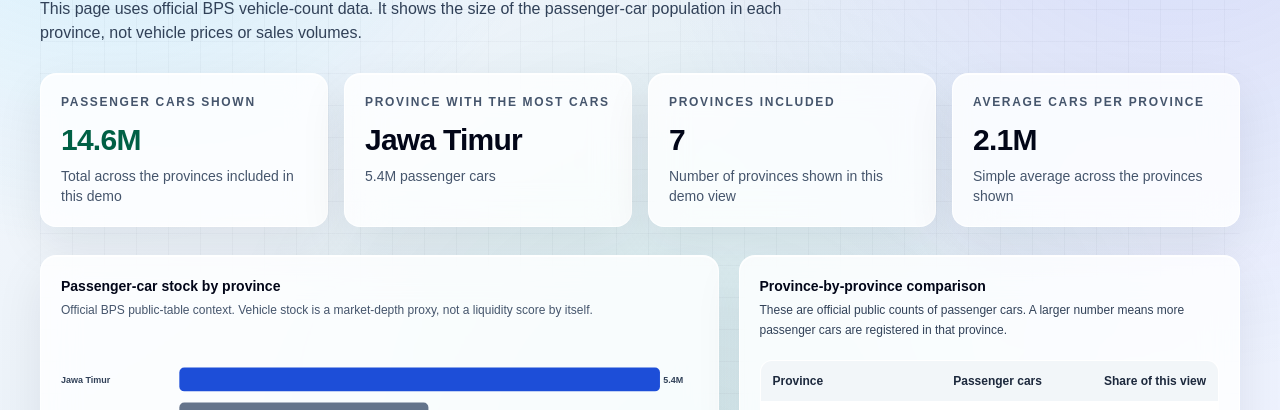
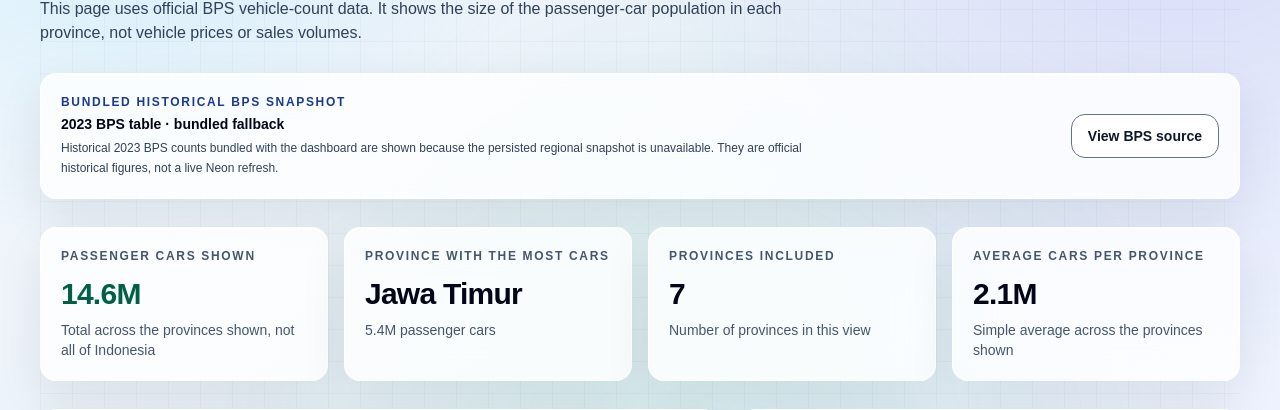
Before and after one commit to kevinkent1505/fin-engine, a Next.js app in the folder apps/dashboard/: page /market in a window 1280 px wide. Shown: the part 263-673 px from the top of the page. Built offline with nearby package versions, Linux system fonts and the light colour scheme; no server answers.

Commit message:
dashboard: show BPS freshness and decouple market page from valuation

```diff
--- a/apps/dashboard/app/market/page.tsx
+++ b/apps/dashboard/app/market/page.tsx
@@ -1,19 +1,19 @@
 import { MetricCard } from "@/components/ui/metric-card";
 import { RegionalMarketChart } from "@/features/market-intelligence/regional-market-chart";
-import { getDashboardData } from "@/lib/data";
+import { getRegionalMarketData } from "@/lib/data";
 import { formatNumberCompact } from "@/lib/format";
 
 export default async function MarketIntelligencePage() {
-  const data = await getDashboardData();
-  const totalPassengerCars = data.regionalMarket.reduce(
+  const { regionalMarket, regionalSource, isFallback } = await getRegionalMarketData();
+  const totalPassengerCars = regionalMarket.reduce(
     (sum, item) => sum + item.passengerCars,
     0,
   );
-  const largest = [...data.regionalMarket].sort(
+  const largest = [...regionalMarket].sort(
     (a, b) => b.passengerCars - a.passengerCars,
   )[0];
   const averagePassengerCars = Math.round(
-    totalPassengerCars / data.regionalMarket.length,
+    totalPassengerCars / Math.max(regionalMarket.length, 1),
   );
 
   return (
@@ -30,27 +30,52 @@ export default async function MarketIntelligencePage() {
         </p>
       </section>
 
+      <section
+        className="glass-panel flex flex-col justify-between gap-4 rounded-2xl p-4 sm:flex-row sm:items-center sm:p-5"
+        aria-label="Regional data source and freshness"
+      >
+        <div className="min-w-0">
+          <div className="text-xs font-bold uppercase tracking-[0.14em] text-blue-900">
+            {isFallback ? "Bundled historical BPS snapshot" : "Persisted official BPS snapshot"}
+          </div>
+          <p className="mt-1 text-sm font-semibold text-slate-950">{regionalSource.lastUpdated}</p>
+          <p className="mt-1 max-w-3xl text-xs leading-5 text-slate-700">{regionalSource.note}</p>
+        </div>
+        {regionalSource.url ? (
+          <a
+            className="action-secondary w-full shrink-0 sm:w-auto"
+            href={regionalSource.url}
+            target="_blank"
+            rel="noopener noreferrer"
+          >
+            View BPS source <span className="sr-only">(opens in new tab)</span>
+          </a>
+        ) : null}
+      </section>
+
       <section className="grid gap-4 sm:grid-cols-2 xl:grid-cols-4" aria-label="Regional market summary">
         <MetricCard
           metric={{
             label: "Passenger cars shown",
             value: formatNumberCompact(totalPassengerCars),
-            helper: "Total across the provinces included in this demo",
+            helper: "Total across the provinces shown, not all of Indonesia",
             tone: "positive",
           }}
         />
         <MetricCard
           metric={{
             label: "Province with the most cars",
-            value: largest.region,
-            helper: `${formatNumberCompact(largest.passengerCars)} passenger cars`,
+            value: largest?.region ?? "Not available",
+            helper: largest
+              ? `${formatNumberCompact(largest.passengerCars)} passenger cars`
+              : "No regional observations are available",
           }}
         />
         <MetricCard
           metric={{
             label: "Provinces included",
-            value: String(data.regionalMarket.length),
-            helper: "Number of provinces shown in this demo view",
+            value: String(regionalMarket.length),
+            helper: "Number of provinces in this view",
           }}
         />
         <MetricCard
@@ -63,7 +88,7 @@ export default async function MarketIntelligencePage() {
       </section>
 
       <section className="grid gap-5 xl:grid-cols-[1.15fr_0.85fr]">
-        <RegionalMarketChart data={data.regionalMarket} />
+        <RegionalMarketChart data={regionalMarket} />
 
         <article className="glass-panel min-w-0 rounded-2xl p-4 sm:p-5">
           <h2 className="text-sm font-semibold text-slate-950">Province-by-province comparison</h2>
@@ -86,7 +111,7 @@ export default async function MarketIntelligencePage() {
                 </tr>
               </thead>
               <tbody className="divide-y divide-slate-200/90">
-                {data.regionalMarket.map((item) => (
+                {regionalMarket.map((item) => (
                   <tr key={item.region} className="bg-white/60">
                     <th scope="row" className="px-3 py-3 font-semibold text-slate-950">{item.region}</th>
                     <td className="px-3 py-3 text-right text-slate-800">
@@ -96,7 +121,7 @@ export default async function MarketIntelligencePage() {
                       {new Intl.NumberFormat("en", {
                         style: "percent",
                         maximumFractionDigits: 1,
-                      }).format(item.passengerCars / totalPassengerCars)}
+                      }).format(totalPassengerCars > 0 ? item.passengerCars / totalPassengerCars : 0)}
                     </td>
                   </tr>
                 ))}
```
